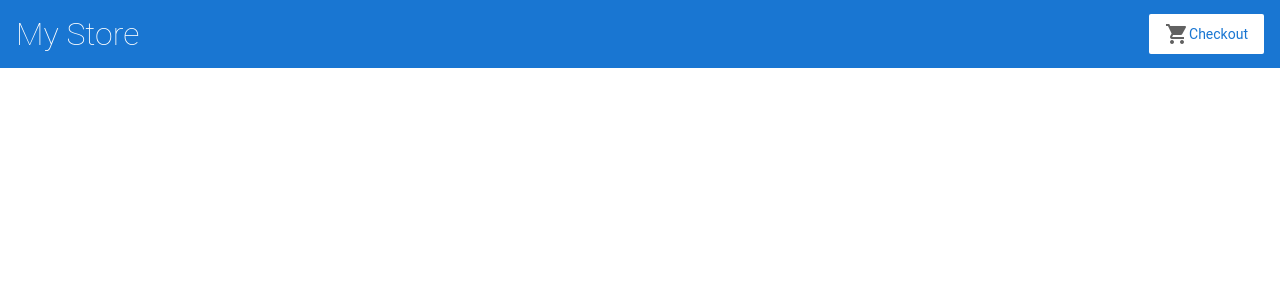
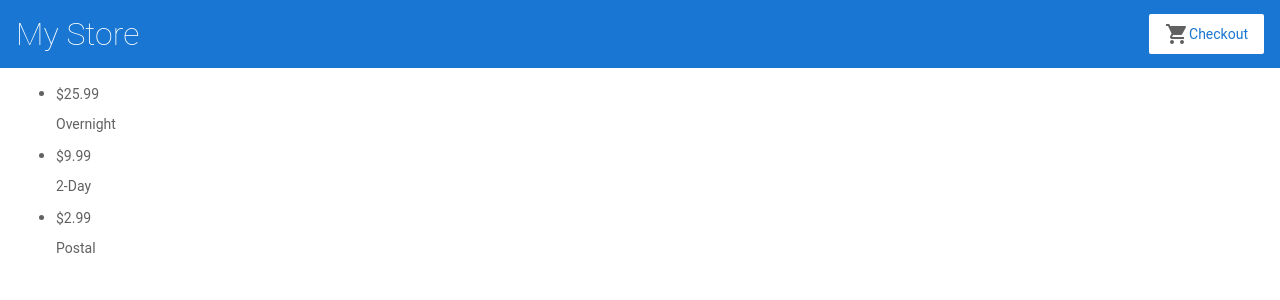
Before and after one commit to Th-Fernandes/angular-e-commerce, an Angular app: page /shipping in a window 1280 px wide. Before the commit this address led to /. Shown: the top 300 px of the page. Built offline with nearby package versions, Linux system fonts and the light colour scheme.

Commit message:
feat: HTTP request

```diff
--- a/src/app/cart.service.ts
+++ b/src/app/cart.service.ts
@@ -1,11 +1,14 @@
 import { Injectable } from '@angular/core';
 import { Product } from './products';
+import { HttpClient } from '@angular/common/http';
 
 @Injectable({
   providedIn: 'root'
 })
 export class CartService {
   items: Product[] = [];
+
+  constructor(private http: HttpClient ) { }
 
   addProductToCart(product : Product) {
     this.items.push(product);
@@ -16,12 +19,17 @@ export class CartService {
   }
 
   removeProduct(product : Product) {
-    const hasProduct = this.items.findIndex(p => p.id === product.id);
-    console.log(hasProduct)
-    if (hasProduct) this.items.splice(hasProduct, 1);
+    const productIndex = this.items.findIndex(p => p.id === product.id);
+    if (productIndex >= 0) this.items.splice(productIndex, 1);
   }
 
   clearCart() {
     this.items = [];
   }
+
+  getShippingPrices() {
+    return this.http
+      .get<{type: string, price: number}[]>
+      ('/assets/shipping.json')
+  }
 }
--- a/src/app/cart/cart.component.html
+++ b/src/app/cart/cart.component.html
@@ -1,5 +1,10 @@
 <section>
-  <div *ngIf="!productsOnCart">
+  <h3>Cart</h3>
+
+  <p>
+    <a routerLink="/shipping">check out shipping price</a>
+  </p>
+  <div *ngIf="productsOnCart.length == 0">
     <h1>Nothing to look at :(</h1>
     <button routerLink="/">go back to products section</button>
   </div>
--- a/src/app/cart/cart.component.ts
+++ b/src/app/cart/cart.component.ts
@@ -10,7 +10,9 @@ import { CartService } from '../cart.service';
 export class CartComponent {
   productsOnCart = this.cartService.getProductsFromCart()
 
-  constructor(private cartService: CartService) { }
+  constructor(private cartService: CartService) {
+    console.log(this.productsOnCart)
+   }
 
   removeProduct(product: Product) {
     this.cartService.removeProduct(product);
--- /dev/null
+++ b/src/app/shipping/shipping.component.html
@@ -0,0 +1,8 @@
+<section>
+  <ul>
+    <li *ngFor="let shipping of shippingCosts | async">
+      <p> {{shipping.price | currency}}</p>
+      <p>{{shipping.type}}</p>
+    </li>
+  </ul>
+</section>
--- /dev/null
+++ b/src/app/shipping/shipping.component.ts
@@ -0,0 +1,20 @@
+import { Component, OnInit } from '@angular/core';
+import { CartService } from '../cart.service';
+import { Observable } from 'rxjs';
+
+@Component({
+  selector: 'app-shipping',
+  templateUrl: './shipping.component.html',
+  styleUrls: ['./shipping.component.css']
+})
+export class ShippingComponent {
+  shippingCosts:
+    Observable<{ type: string, price: number }[]> =
+    this.cartService.getShippingPrices();
+
+  constructor( private cartService: CartService) { }
+
+  // ngOnInit(): void {
+  //   this.shippingCosts = ;
+  // }
+}
```
Also changed, not shown: src/app/app.module.ts (+7 -2 lines), src/app/shipping/shipping.component.css (added), 1 other file (tests, documents, lock files or other folders).
